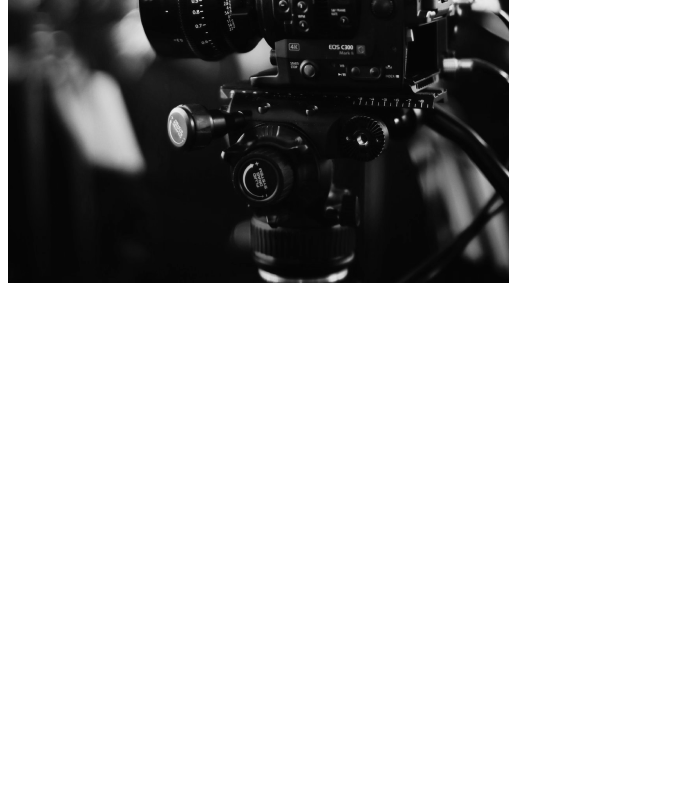
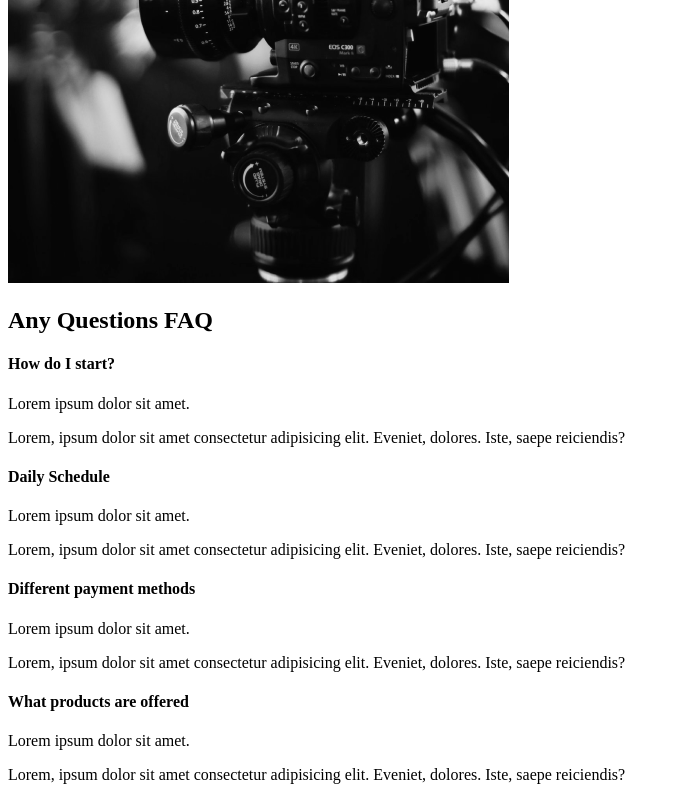
Before and after one commit to Jortega23/Capture-Build, a React (Create React App) app in the folder capture-build/: page / in a window 1280 px wide. Shown: the part 2099-2899 px from the top of the page, without its empty margins (0-680 px from the left). Before the commit the page ends 2394 px from the top, so only its background shows below. Built offline with nearby package versions, Linux system fonts and the light colour scheme.

Commit message:
Faq Section
Built out faq section w.out styling

```diff
--- /dev/null
+++ b/capture-build/src/components/FaqSection.js
@@ -0,0 +1,39 @@
+import React from 'react'
+
+const FaqSection = () => {
+  return (
+    <div className='faq'>
+      <h2>Any Questions <span>FAQ</span></h2>
+      <div className="question">
+        <h4>How do I start?</h4>
+        <div className="answer">
+          <p>Lorem ipsum dolor sit amet.</p>
+          <p>Lorem, ipsum dolor sit amet consectetur adipisicing elit. Eveniet, dolores. Iste, saepe reiciendis?</p>
+        </div>
+      </div>
+      <div className="question">
+        <h4>Daily Schedule</h4>
+        <div className="answer">
+          <p>Lorem ipsum dolor sit amet.</p>
+          <p>Lorem, ipsum dolor sit amet consectetur adipisicing elit. Eveniet, dolores. Iste, saepe reiciendis?</p>
+        </div>
+      </div>
+      <div className="question">
+        <h4>Different payment methods</h4>
+        <div className="answer">
+          <p>Lorem ipsum dolor sit amet.</p>
+          <p>Lorem, ipsum dolor sit amet consectetur adipisicing elit. Eveniet, dolores. Iste, saepe reiciendis?</p>
+        </div>
+      </div>
+      <div className="question">
+        <h4>What products are offered</h4>
+        <div className="answer">
+          <p>Lorem ipsum dolor sit amet.</p>
+          <p>Lorem, ipsum dolor sit amet consectetur adipisicing elit. Eveniet, dolores. Iste, saepe reiciendis?</p>
+        </div>
+      </div>
+    </div>
+  )
+}
+
+export default FaqSection
--- a/capture-build/src/pages/AboutUs.js
+++ b/capture-build/src/pages/AboutUs.js
@@ -1,12 +1,14 @@
 import React from 'react'
 import AboutSection from '../components/AboutSection'
 import ServicesSection from '../components/ServicesSection'
+import FaqSection from '../components/FaqSection'
 
 const AboutUs = () => {
   return (
     <div>
       <AboutSection />
       <ServicesSection />
+      <FaqSection />
     </div>
   );
 }
```
Also changed, not shown: 1 other file (tests, documents, lock files or other folders).
